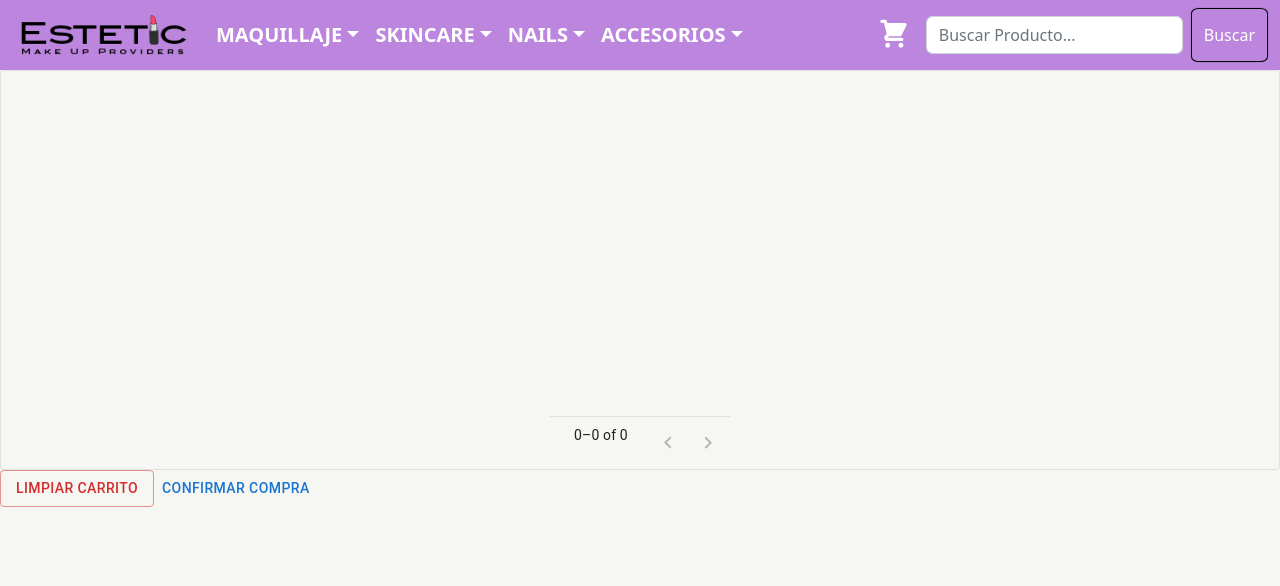
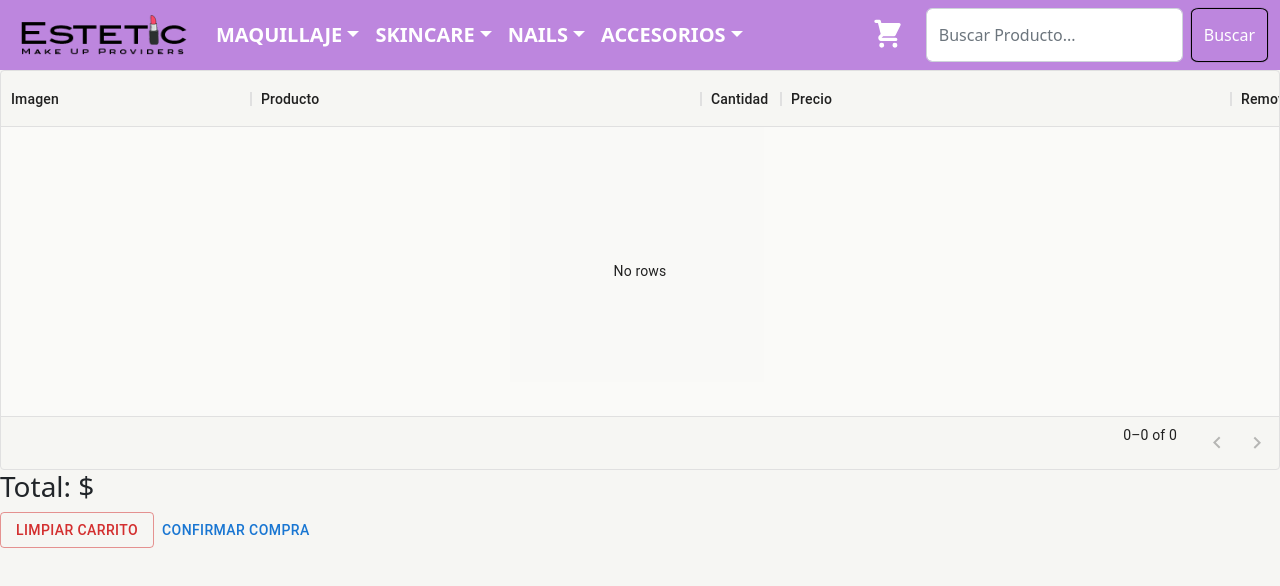
Before and after one commit to GonzaloQuntana/EsteticApp-Quintana, a React (Create React App) app: page /cart in a window 1280 px wide. Shown: the top 586 px of the page. Built offline with nearby package versions, Linux system fonts and the light colour scheme.

Commit message:
Correcciones proyecto final

```diff
--- a/public/estilos.css
+++ b/public/estilos.css
@@ -1,8 +1,3 @@
-*{
-    margin: 0;
-    padding: 0;
-    align-items: center;
-}
 
 html {
     scroll-behavior: smooth;
@@ -10,7 +5,6 @@ html {
 
 body{
     background-color: rgb(246, 246, 243);
-    height: 100%;
 }
 
 .navbar{
@@ -136,6 +130,18 @@ li a:hover{
     padding: auto;
 }
 
+.card:hover{
+    width: 200px;
+    height: 300px;
+    display: inline-block;
+    border: 1px solid;
+    border-color: rgb(87, 87, 88);
+    background-color: white;
+    text-align: center;
+    margin: 10px;
+    padding: auto;
+}
+
 .precio{
     font-size: 14px;
     font-weight: bold;
--- a/src/App.js
+++ b/src/App.js
@@ -1,12 +1,12 @@
 import { Rooting } from "./rutas";
-import { useEffect } from "react";
-import algoritmoGuardadoAutomatico from "./services/guardarProductos";
+//import { useEffect } from "react";
+//import algoritmoGuardadoAutomatico from "./services/guardarProductos";
 
 function App() {
 
-  useEffect(()=> {
-    algoritmoGuardadoAutomatico()
-  }, [])
+  //useEffect(()=> {
+  //  algoritmoGuardadoAutomatico()
+  //}, [])
 
   return (
     <Rooting/>
--- a/src/containers/CartContainer/index.jsx
+++ b/src/containers/CartContainer/index.jsx
@@ -1,22 +1,25 @@
-import React from 'react'
-import { useContext } from 'react';
-import { Shop } from '../../context/ShopProvider';
-import { DataGrid } from '@mui/x-data-grid';
-import { Button } from '@mui/material';
-import ordenGenerada from '../../services/generarOrden';
+import React, { useContext, useState } from "react";
+import { Shop } from "../../context/ShopProvider";
+import ordenGenerada from "../../services/generarOrden";
+import { DataGrid } from "@mui/x-data-grid";
+import { Button, CircularProgress } from "@mui/material";
+import { collection, addDoc } from "firebase/firestore";
 import { doc, updateDoc, getDoc } from "firebase/firestore";
-import { collection, addDoc } from "firebase/firestore";
-import { db } from '../../firebase/config';
-import Swal from 'sweetalert2';
+import { db } from "../../firebase/config";
 
 const Cart = () => {
+    const { cart, removeItem, clearCart, total } = useContext(Shop);
 
-    const {cart, removeItem, clearCart, total} = useContext(Shop);
+    const [loading, setLoading] = useState(false);
 
     const renderImage = (image) => {
-        return(
-            <img src={image.value} alt="cart-product" style={{height: '120px'}} />
-        )
+        return (
+            <img
+                src={image.value}
+                alt="cart-product"
+                style={{ height: 120, width: 250 }}
+            ></img>
+        );
     };
 
     const renderRemoveButton = (item) => {
@@ -27,69 +30,96 @@ const Cart = () => {
                 variant="contained"
                 color="error"
             >
-                X
+                Remover
             </Button>
         );
     };
 
     const handleBuy = async () => {
+        setLoading(true)
         const importeTotal = total();
-        const orden = ordenGenerada("Sebastian", "sebas@live.com", 123466, cart, importeTotal)
+        const orden = ordenGenerada(
+            "Sebastián",
+            "sebas@live.com",
+            11111111111,
+            cart,
+            importeTotal
+        );
 
-        cart.forEach(async (productoEnCarrito)=> {
+        const docRef = await addDoc(collection(db, "orders"), orden);
+
+        cart.forEach(async (productoEnCarrito) => {
             const productRef = doc(db, "products", productoEnCarrito.id);
             const productSnap = await getDoc(productRef);
             await updateDoc(productRef, {
                 stock: productSnap.data().stock - productoEnCarrito.quantity,
             });
-
-        })
-
-        const docRef = await addDoc(collection(db, "orders"), orden);
-        Swal.fire({
-            icon: 'success',
-            title: `Orden Generada con ID: ${docRef.id}`,
-            showConfirmButton: false,
-            timer: 2000
-          })
-    }
-
-
+        });
+        setLoading(false);
+        alert(
+            `¡Gracias por su compra! Se generó la orden generada con ID: ${docRef.id}`
+        );
+    };
 
     const columns = [
-        { field: 'image', headerName: 'Imagen', width: 250, renderCell: renderImage},
-        { field: 'title', headerName: 'Producto', width: 400 },
-        { field: 'quantity', headerName: 'Cantidad', width: 100 },
         {
-            field: 'remove',
-            headerName: '',
+            field: "image",
+            headerName: "Imagen",
+            width: 250,
+            renderCell: renderImage
+        },
+        { field: "title", headerName: "Producto", width: 450 },
+        { field: "quantity", headerName: "Cantidad", width: 80 },
+        { field: "price", headerName: "Precio", width: 450 },
+        {
+            field: "remove",
+            headerName: "Remover",
             renderCell: renderRemoveButton,
-            width: 120,
+            width: 120
         },
     ];
-    const filas = []
-    cart.forEach(item => {
+
+    const filas = [];
+    cart.forEach((item) => {
         filas.push({
             id: item.id,
             image: item.image,
             title: item.title,
-            quantity: item.quantity
-        })
-    })
+            quantity: item.quantity,
+            price: `$ ${item.price}`,
+            remove: item,
+        });
+    });
 
     return (
-        <div style={{ height: 400, width: '100%' }}>
+        <div style={{ height: 400, width: "100%" }}>
         <DataGrid
           rows={filas}
           columns={columns}
-            pageSize={10}
-            rowsPerPageOptions={[10]}
-            rowHeight={100}
+          pageSize={5}
+          rowsPerPageOptions={[5]}
             />
-            <Button onClick={clearCart} color="error" variant="outlined">Limpiar Carrito</Button>
-            <Button onClick={handleBuy}>Confirmar Compra</Button>
+        <h3>Total: $ {total}</h3>
+            <Button onClick={clearCart} color="error" variant="outlined">
+                Limpiar Carrito
+            </Button>
+            {loading ? (
+                <div
+                    style={{
+                        display: "flex",
+                        flexDirection: "column",
+                        justifyContent: "center",
+                        alignItems: "center",
+                        width: "100%"
+                    }}
+                >
+                    <CircularProgress/>
+                </div>
+            ) : (
+                <Button onClick={handleBuy}>Confirmar compra</Button>
+            )}
         </div>
     );
 };
 
-export default Cart
+export default Cart;
```
Lines whose indentation alone changed are shown as unchanged.
